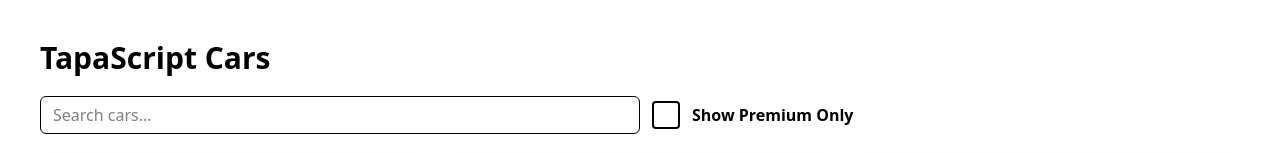
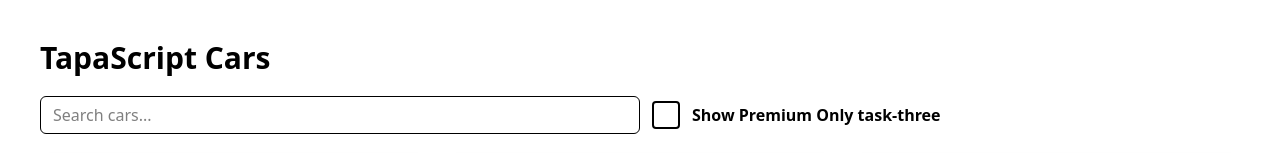
Before and after one commit to alaminsframe/react, a React (Vite) app: page / in a window 1280 px wide. Shown: the top 153 px of the page. Built offline with nearby package versions, Linux system fonts and the light colour scheme.

Commit message:
task-three

```diff
--- a/src/CheckInput.jsx
+++ b/src/CheckInput.jsx
@@ -6,7 +6,7 @@ const CheckInput = () => {
         type="checkbox"
         className="h-7 w-7 appearance-none border-2 rounded checked:bg-blue-400"
        />
-       <span className="font-bold text-sm md:text-base">Show Premium Only</span>
+       <span className="font-bold text-sm md:text-base">Show Premium Only task-three</span>
     </>
   )
 }
```
